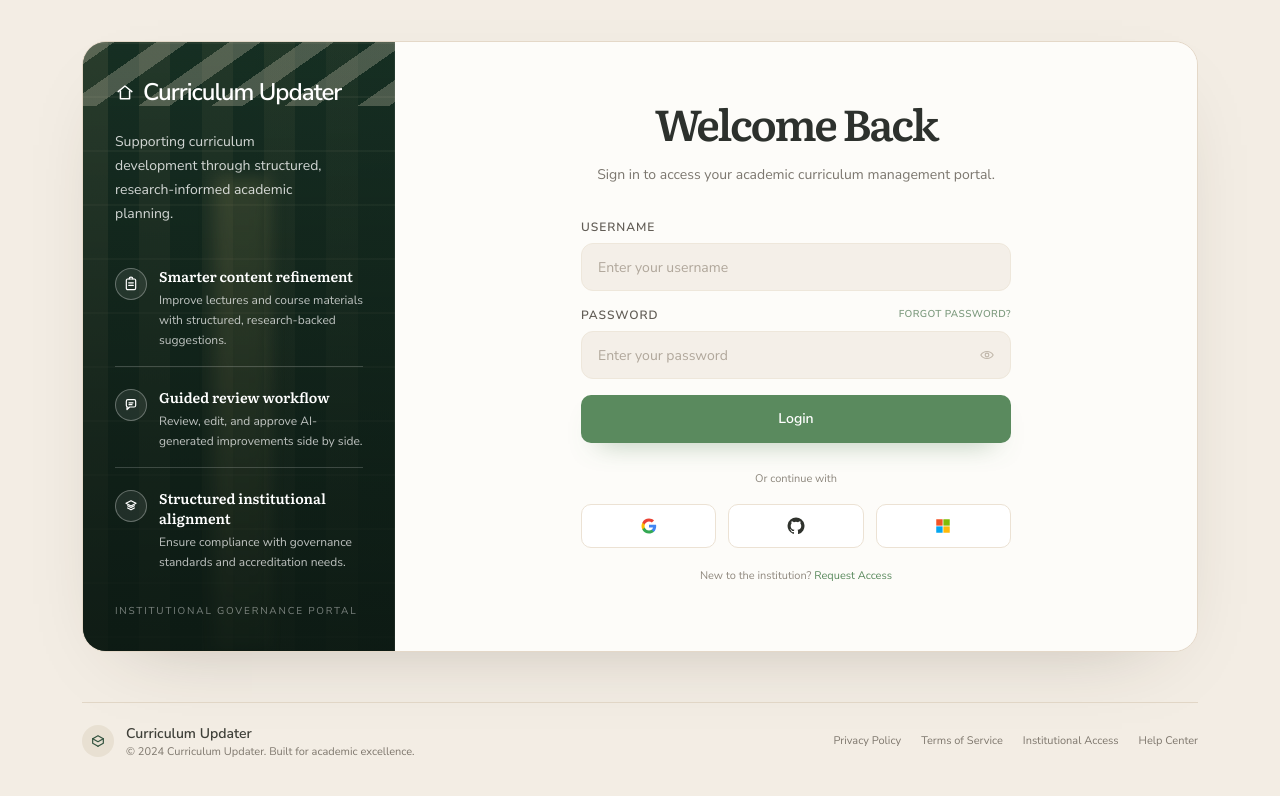
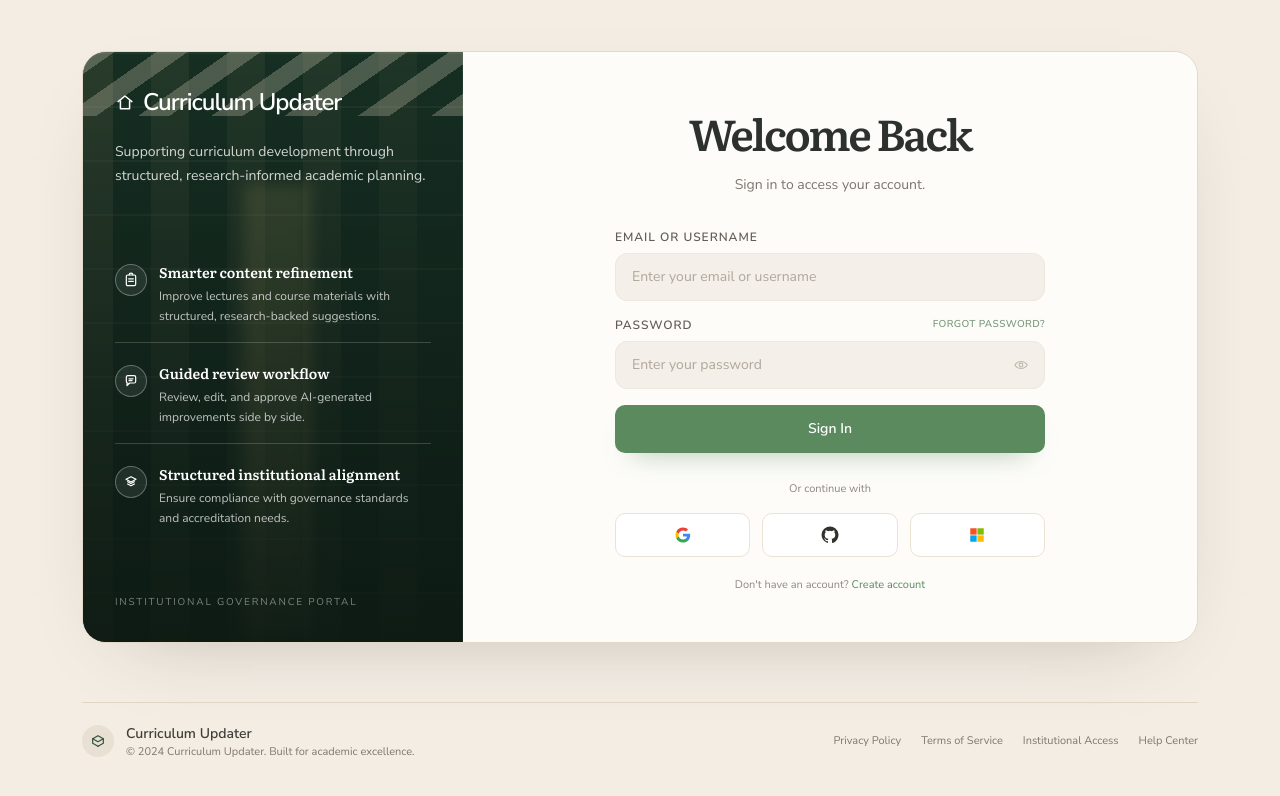
Before and after one commit to spiderpilo/Material-Enhancement-Assistant, a Next.js app in the folder frontend/: page /login in a window 1280 px wide. Shown: the top 796 px of the page. Built offline with nearby package versions, Linux system fonts and the light colour scheme.

Commit message:
Update font size

```diff
--- a/frontend/src/app/login/page.tsx
+++ b/frontend/src/app/login/page.tsx
@@ -16,7 +16,7 @@ export default function LoginPage() {
       <div className="mx-auto flex min-h-screen w-full max-w-[1180px] flex-col px-4 py-6 sm:px-6 sm:py-8 lg:px-8 lg:py-10">
         <div className="flex flex-1 flex-col justify-center">
           <div className="overflow-hidden rounded-[24px] border border-[#e4d8c8] bg-[#faf7f2] shadow-[0_28px_80px_-48px_rgba(54,43,31,0.34)]">
-            <div className="grid lg:grid-cols-[312px_minmax(0,1fr)]">
+            <div className="grid lg:grid-cols-[380px_minmax(0,1fr)]">
               <div>
                 <LoginShowcase />
               </div>
--- a/frontend/src/components/login/LoginForm.tsx
+++ b/frontend/src/components/login/LoginForm.tsx
@@ -15,17 +15,17 @@ export function LoginForm() {
           Welcome Back
         </h1>
         <p className="text-center mt-2 text-sm leading-6 text-[#7c776f]">
-          Sign in to access your academic curriculum management portal.
+          Sign in to access your account.
         </p>
 
         <form className="mt-8 space-y-4">
           <label className="block">
             <span className="mb-2 block text-xs font-semibold uppercase tracking-[0.08em] text-[#625d56]">
-              Username
+              Email or Username
             </span>
             <input
               type="text"
-              placeholder="Enter your username"
+              placeholder="Enter your email or username"
               className="h-12 w-full rounded-[12px] border border-[#eee7db] bg-[#f4efe8] px-4 text-sm text-[#2f322d] outline-none transition placeholder:text-[#b0a79b] focus:border-[#5d8960] focus:bg-white focus:ring-4 focus:ring-[rgba(93,137,96,0.12)]"
             />
           </label>
@@ -56,7 +56,7 @@ export function LoginForm() {
             type="submit"
             className="inline-flex h-12 w-full items-center justify-center rounded-[10px] bg-[#5a8a5e] text-sm font-semibold text-white shadow-[0_14px_28px_-18px_rgba(90,138,94,0.8)] transition hover:bg-[#4f7b53] focus:outline-none focus:ring-4 focus:ring-[rgba(90,138,94,0.18)]"
           >
-            Login
+            Sign In
           </button>
         </form>
 
@@ -97,9 +97,9 @@ export function LoginForm() {
         </div>
 
         <p className="mt-5 text-center text-[11px] text-[#90897f]">
-          New to the institution?{" "}
+          Don&apos;t have an account?{" "}
           <Link href="#" className="text-[#5a8a5e] transition hover:text-[#4f7b53]">
-            Request Access
+            Create account
           </Link>
         </p>
       </div>
--- a/frontend/src/components/login/LoginShowcase.tsx
+++ b/frontend/src/components/login/LoginShowcase.tsx
@@ -52,7 +52,7 @@ export function LoginShowcase() {
           </span>
         </div>
 
-        <p className="mt-5 max-w-[220px] text-sm leading-6 text-white/80">
+        <p className="mt-5 max-w-[320px] text-sm leading-6 text-white/80">
           Supporting curriculum development through structured, research-informed
           academic planning.
         </p>
```
